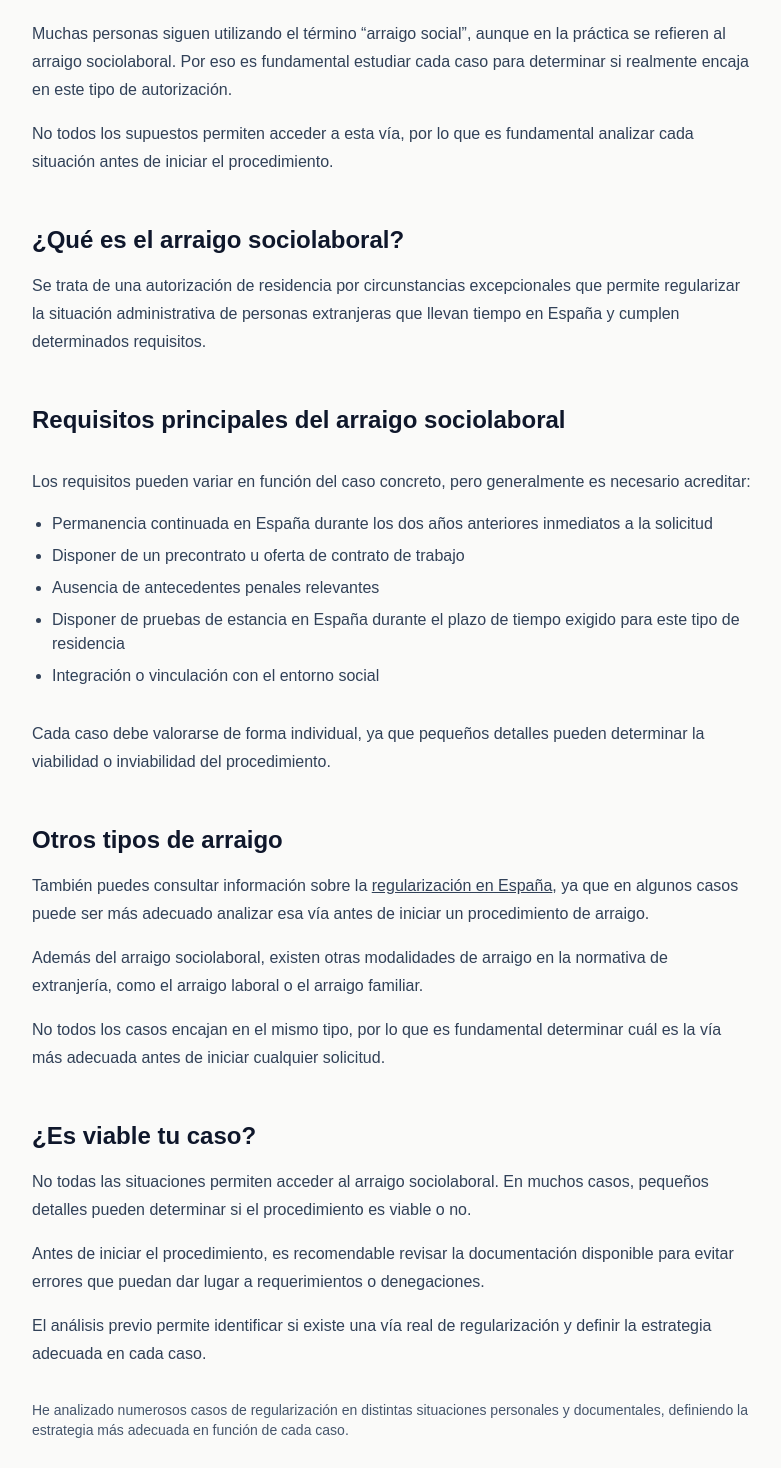
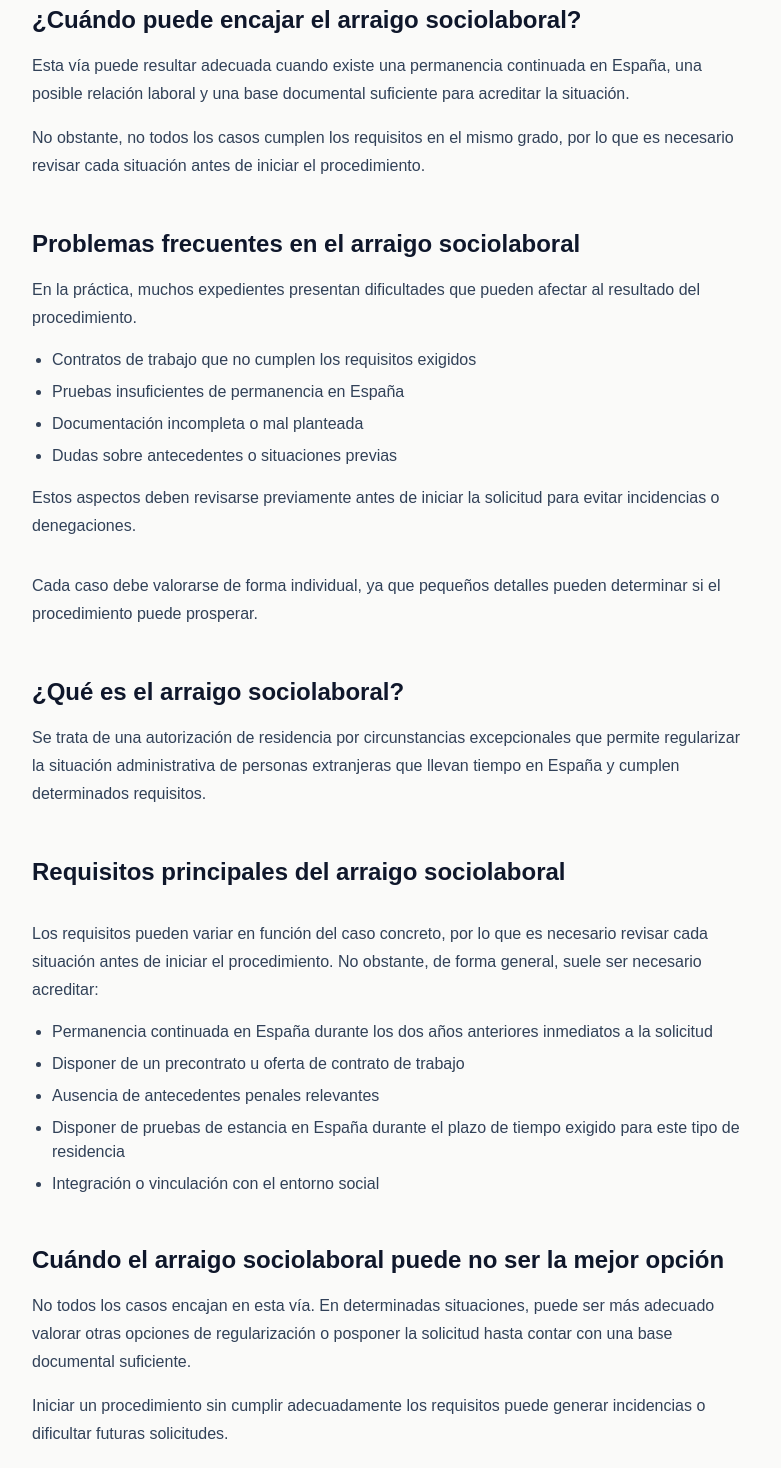
Before and after one commit to HugoAG73/hugo-alonso-web, a Next.js app: page /arraigo-social in a window 1280 px wide. Shown: the part 362-1830 px from the top of the page, without its empty margins (248-1029 px from the left). Built offline with nearby package versions, Linux system fonts and the light colour scheme.

Commit message:
Versión final arraigo social

```diff
--- a/app/arraigo-social/page.tsx
+++ b/app/arraigo-social/page.tsx
@@ -24,19 +24,42 @@ export default function ArraigoSocialPage() {
       <section className="mx-auto max-w-3xl px-6 py-20">
 
         <h1 className="text-4xl font-semibold tracking-tight text-slate-950">
-          Arraigo social o arraigo sociolaboral: cómo obtener papeles en España
+          Arraigo social o arraigo sociolaboral: ¿puedes regularizar tu situación en tu caso concreto?
         </h1>
 
-        <p className="mt-8 text-base leading-7 text-slate-700">
-          El arraigo social —actualmente denominado arraigo sociolaboral tras la última reforma normativa— es una de las principales vías para obtener papeles en España.
+        <h2 className="mt-12 text-2xl font-semibold text-slate-900">
+          ¿Cuándo puede encajar el arraigo sociolaboral?
+        </h2>
+
+        <p className="mt-4 text-base leading-7 text-slate-700">
+          Esta vía puede resultar adecuada cuando existe una permanencia continuada en España, una posible relación laboral y una base documental suficiente para acreditar la situación.
         </p>
 
         <p className="mt-4 text-base leading-7 text-slate-700">
-          Muchas personas siguen utilizando el término “arraigo social”, aunque en la práctica se refieren al arraigo sociolaboral. Por eso es fundamental estudiar cada caso para determinar si realmente encaja en este tipo de autorización.
+          No obstante, no todos los casos cumplen los requisitos en el mismo grado, por lo que es necesario revisar cada situación antes de iniciar el procedimiento.
         </p>
 
+        <h2 className="mt-12 text-2xl font-semibold text-slate-900">
+          Problemas frecuentes en el arraigo sociolaboral
+        </h2>
+
         <p className="mt-4 text-base leading-7 text-slate-700">
-          No todos los supuestos permiten acceder a esta vía, por lo que es fundamental analizar cada situación antes de iniciar el procedimiento.
+          En la práctica, muchos expedientes presentan dificultades que pueden afectar al resultado del procedimiento.
+        </p>
+
+        <ul className="mt-4 list-disc pl-5 space-y-2 text-slate-700">
+          <li>Contratos de trabajo que no cumplen los requisitos exigidos</li>
+          <li>Pruebas insuficientes de permanencia en España</li>
+          <li>Documentación incompleta o mal planteada</li>
+          <li>Dudas sobre antecedentes o situaciones previas</li>
+        </ul>
+
+        <p className="mt-4 text-base leading-7 text-slate-700">
+          Estos aspectos deben revisarse previamente antes de iniciar la solicitud para evitar incidencias o denegaciones.
+        </p>
+
+        <p className="mt-8 text-base leading-7 text-slate-700">
+          Cada caso debe valorarse de forma individual, ya que pequeños detalles pueden determinar si el procedimiento puede prosperar.
         </p>
 
         <h2 className="mt-12 text-2xl font-semibold text-slate-900">
@@ -52,7 +75,7 @@ export default function ArraigoSocialPage() {
         </h2>
 
         <p className="mt-8 text-base leading-7 text-slate-700">
-  	  Los requisitos pueden variar en función del caso concreto, pero generalmente es necesario acreditar:
+          Los requisitos pueden variar en función del caso concreto, por lo que es necesario revisar cada situación antes de iniciar el procedimiento. No obstante, de forma general, suele ser necesario acreditar:
         </p>
 
         <ul className="mt-4 list-disc pl-5 space-y-2 text-slate-700">
@@ -63,8 +86,16 @@ export default function ArraigoSocialPage() {
           <li>Integración o vinculación con el entorno social</li>
         </ul>
 
-        <p className="mt-8 text-base leading-7 text-slate-700">
-          Cada caso debe valorarse de forma individual, ya que pequeños detalles pueden determinar la viabilidad o inviabilidad del procedimiento.
+        <h2 className="mt-12 text-2xl font-semibold text-slate-900">
+          Cuándo el arraigo sociolaboral puede no ser la mejor opción
+        </h2>
+
+        <p className="mt-4 text-base leading-7 text-slate-700">
+          No todos los casos encajan en esta vía. En determinadas situaciones, puede ser más adecuado valorar otras opciones de regularización o posponer la solicitud hasta contar con una base documental suficiente.
+        </p>
+
+        <p className="mt-4 text-base leading-7 text-slate-700">
+          Iniciar un procedimiento sin cumplir adecuadamente los requisitos puede generar incidencias o dificultar futuras solicitudes.
         </p>
 
         <h2 className="mt-12 text-2xl font-semibold text-slate-900">
@@ -83,7 +114,7 @@ export default function ArraigoSocialPage() {
         </p>
 
         <p className="mt-4 text-base leading-7 text-slate-700">
-          No todos los casos encajan en el mismo tipo, por lo que es fundamental determinar cuál es la vía más adecuada antes de iniciar cualquier solicitud.
+          No todos los supuestos encajan en el mismo tipo, por lo que es fundamental determinar cuál es la opción más adecuada antes de iniciar cualquier solicitud.
         </p>
 
         <h2 className="mt-12 text-2xl font-semibold text-slate-900">
@@ -91,7 +122,7 @@ export default function ArraigoSocialPage() {
         </h2>
 
         <p className="mt-4 text-base leading-7 text-slate-700">
- 	  No todas las situaciones permiten acceder al arraigo sociolaboral. En muchos casos, pequeños detalles pueden determinar si el procedimiento es viable o no.
+          No en todos los casos es posible acceder al arraigo sociolaboral. En muchos casos, pequeños detalles pueden determinar si el procedimiento puede iniciarse con garantías.
         </p>
 
         <p className="mt-4 text-base leading-7 text-slate-700">
@@ -99,11 +130,11 @@ export default function ArraigoSocialPage() {
         </p>
 
         <p className="mt-4 text-base leading-7 text-slate-700">
-          El análisis previo permite identificar si existe una vía real de regularización y definir la estrategia adecuada en cada caso.
+          El análisis previo permite identificar si existe una vía viable de regularización y definir la estrategia adecuada en cada caso.
         </p>
 
-	<p className="mt-8 text-sm text-slate-600">
-  	  He analizado numerosos casos de regularización en distintas situaciones personales y documentales, definiendo la estrategia más adecuada en función de cada caso.
+        <p className="mt-4 text-base leading-7 text-slate-700">
+          Si tienes dudas sobre si cumples los requisitos o sobre cómo plantear el procedimiento, puedes solicitar una revisión inicial de tu caso.
         </p>
 
         {/* CTA */}
@@ -113,7 +144,7 @@ export default function ArraigoSocialPage() {
             href="/#contacto"
             className="inline-flex items-center justify-center rounded-2xl bg-slate-950 px-6 py-4 text-sm font-medium text-white shadow-lg transition hover:-translate-y-0.5"
           >
-            Evaluar mi caso en 24h
+            Solicitar revisión de mi caso
           </a>
 
           <a
```
Lines whose indentation alone changed are shown as unchanged.
